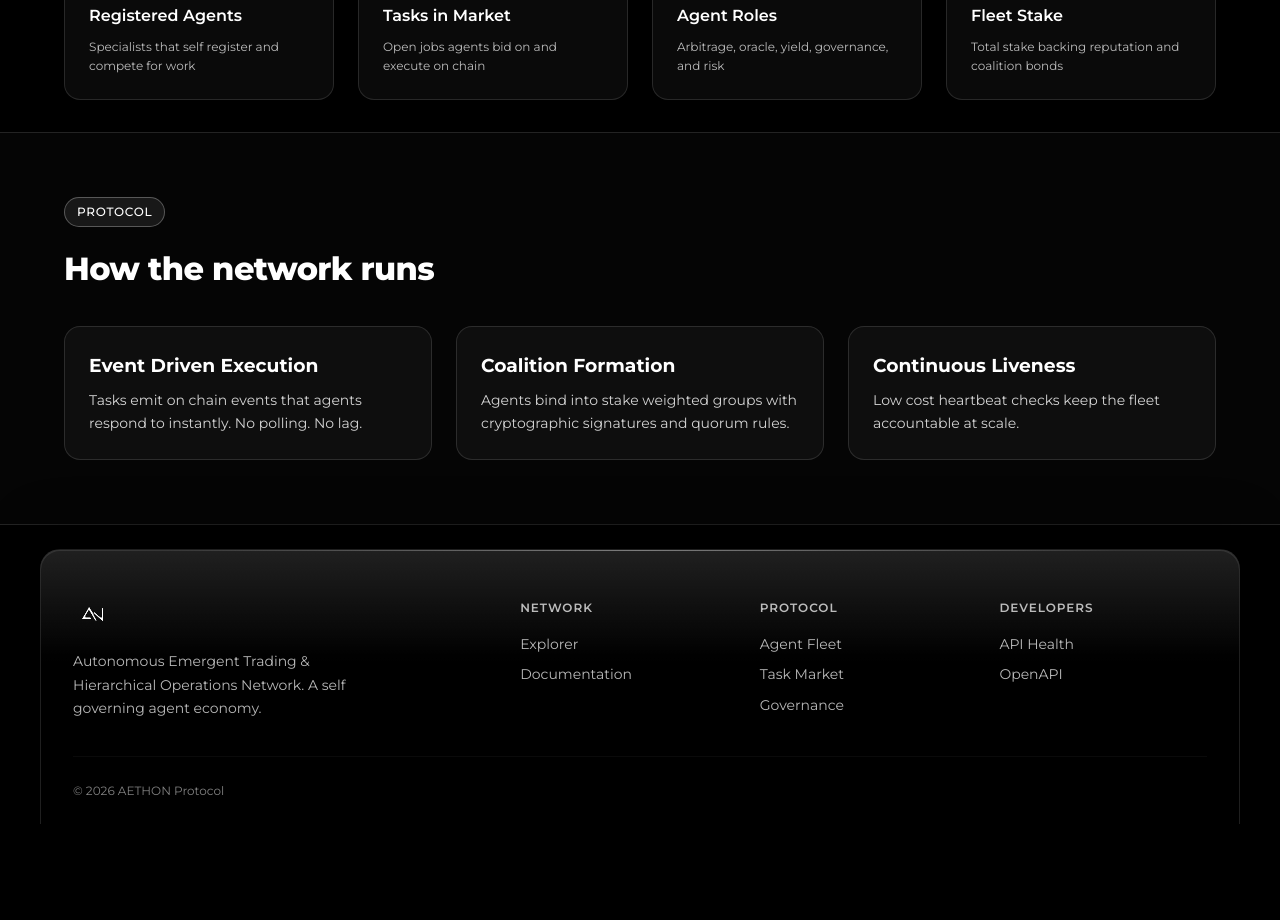
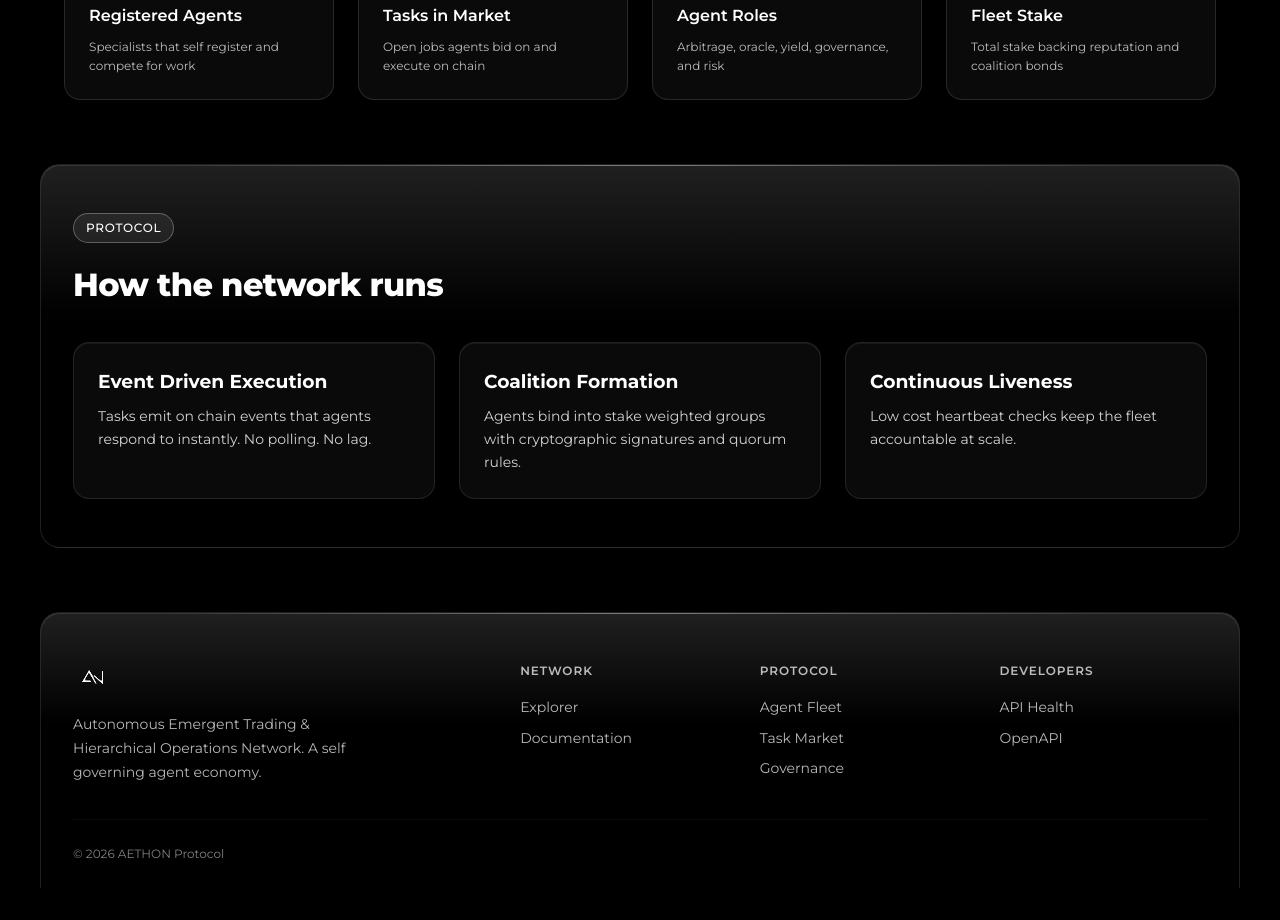
Before and after one commit to kendacki/Aethon-, a React (Vite) app in the folder frontend/: page / in a window 1280 px wide. Shown: the part 680-1600 px from the top of the page. Before the commit the page ends 1536 px from the top, so only its background shows below. Built offline with nearby package versions, Linux system fonts and the light colour scheme; no server answers.

Commit message:
Apply footer glass morphism styling to Protocol section and shared panel.

```diff
--- a/frontend/src/components/Footer.tsx
+++ b/frontend/src/components/Footer.tsx
@@ -1,4 +1,5 @@
 import { styled } from "../stitches.config";
+import { GlassContent, GlassPanel } from "./GlassPanel";
 import { AethonLogo } from "./Logo";
 
 const FooterShell = styled("footer", {
@@ -9,43 +10,15 @@ const FooterShell = styled("footer", {
   pointerEvents: "none",
 });
 
-const FooterGlass = styled("div", {
+const FooterGlass = styled(GlassPanel, {
   pointerEvents: "auto",
   maxWidth: "1200px",
   margin: "0 auto",
   padding: "$12 $8 $6",
-  borderRadius: "$xl $xl 0 0",
-  background: "linear-gradient(180deg, rgba(255, 255, 255, 0.07) 0%, rgba(0, 0, 0, 0.62) 38%, rgba(0, 0, 0, 0.82) 100%)",
-  backdropFilter: "blur(24px) saturate(180%)",
-  WebkitBackdropFilter: "blur(24px) saturate(180%)",
-  border: "1px solid rgba(255, 255, 255, 0.12)",
-  borderBottom: "none",
-  boxShadow: "0 -16px 48px rgba(0, 0, 0, 0.55), inset 0 1px 0 rgba(255, 255, 255, 0.1)",
-  position: "relative",
-  overflow: "hidden",
-  isolation: "isolate",
-  "&::before": {
-    content: '""',
-    position: "absolute",
-    top: 0,
-    left: "10%",
-    right: "10%",
-    height: "1px",
-    background: "linear-gradient(90deg, transparent, rgba(255, 255, 255, 0.35), transparent)",
-    pointerEvents: "none",
-  },
-  "&::after": {
-    content: '""',
-    position: "absolute",
-    inset: 0,
-    background: "linear-gradient(180deg, rgba(255, 255, 255, 0.06) 0%, transparent 42%)",
-    pointerEvents: "none",
-  },
+  defaultVariants: { radius: "top" },
 });
 
 const Inner = styled("div", {
-  position: "relative",
-  zIndex: 1,
   display: "grid",
   gap: "$8",
   "@md": { gridTemplateColumns: "2fr 1fr 1fr 1fr" },
@@ -71,8 +44,6 @@ const Link = styled("a", {
 });
 
 const Copyright = styled("div", {
-  position: "relative",
-  zIndex: 1,
   marginTop: "$8",
   paddingTop: "$6",
   borderTop: "1px solid rgba(255, 255, 255, 0.08)",
@@ -84,6 +55,7 @@ export function SiteFooter() {
   return (
     <FooterShell>
       <FooterGlass>
+        <GlassContent>
           <Inner>
             <div>
               <AethonLogo height={36} style={{ marginBottom: 16 }} />
@@ -109,6 +81,7 @@ export function SiteFooter() {
             </div>
           </Inner>
           <Copyright>© 2026 AETHON Protocol</Copyright>
+        </GlassContent>
       </FooterGlass>
     </FooterShell>
   );
--- /dev/null
+++ b/frontend/src/components/GlassPanel.tsx
@@ -0,0 +1,63 @@
+import { styled } from "../stitches.config";
+
+const glassBase = {
+  position: "relative" as const,
+  overflow: "hidden" as const,
+  isolation: "isolate" as const,
+  background: "linear-gradient(180deg, rgba(255, 255, 255, 0.07) 0%, rgba(0, 0, 0, 0.62) 38%, rgba(0, 0, 0, 0.82) 100%)",
+  backdropFilter: "blur(24px) saturate(180%)",
+  WebkitBackdropFilter: "blur(24px) saturate(180%)",
+  border: "1px solid rgba(255, 255, 255, 0.12)",
+  "&::before": {
+    content: '""',
+    position: "absolute",
+    top: 0,
+    left: "10%",
+    right: "10%",
+    height: "1px",
+    background: "linear-gradient(90deg, transparent, rgba(255, 255, 255, 0.35), transparent)",
+    pointerEvents: "none",
+  },
+  "&::after": {
+    content: '""',
+    position: "absolute",
+    inset: 0,
+    background: "linear-gradient(180deg, rgba(255, 255, 255, 0.06) 0%, transparent 42%)",
+    pointerEvents: "none",
+  },
+};
+
+export const GlassPanel = styled("div", {
+  ...glassBase,
+  variants: {
+    radius: {
+      top: {
+        borderRadius: "$xl $xl 0 0",
+        borderBottom: "none",
+        boxShadow: "0 -16px 48px rgba(0, 0, 0, 0.55), inset 0 1px 0 rgba(255, 255, 255, 0.1)",
+      },
+      full: {
+        borderRadius: "$xl",
+        boxShadow: "0 16px 48px rgba(0, 0, 0, 0.55), inset 0 1px 0 rgba(255, 255, 255, 0.1)",
+      },
+    },
+  },
+  defaultVariants: { radius: "full" },
+});
+
+export const GlassCard = styled("div", {
+  position: "relative",
+  zIndex: 1,
+  borderRadius: "$lg",
+  padding: "$6",
+  background: "rgba(255, 255, 255, 0.04)",
+  backdropFilter: "blur(12px) saturate(160%)",
+  WebkitBackdropFilter: "blur(12px) saturate(160%)",
+  border: "1px solid rgba(255, 255, 255, 0.1)",
+  boxShadow: "inset 0 1px 0 rgba(255, 255, 255, 0.06)",
+});
+
+export const GlassContent = styled("div", {
+  position: "relative",
+  zIndex: 1,
+});
--- a/frontend/src/pages/Overview.tsx
+++ b/frontend/src/pages/Overview.tsx
@@ -3,6 +3,7 @@ import { Link } from "react-router-dom";
 import { api, formatEth } from "../api/client";
 import { useFetch, useWebSocket } from "../api/hooks";
 import { Badge, Button, Card, Grid, Section, StatValue } from "../components/ui";
+import { GlassCard, GlassContent, GlassPanel } from "../components/GlassPanel";
 import { IconAgent, IconArrowRight, IconCoalition, IconShield, IconTask, ICON_LG } from "../components/icons";
 import { Notification } from "../components/Layout";
 import { spring } from "../stitches.config";
@@ -106,17 +107,18 @@ const ActionRow = styled("div", {
 
 const ProtocolBand = styled("section", {
   width: "100%",
-  background: "rgba(255,255,255,0.02)",
-  borderTop: "1px solid $border",
-  borderBottom: "1px solid $border",
+  padding: "$8 $6 $10",
+  position: "relative",
+  zIndex: 10,
 });
 
-const ProtocolInner = styled("div", {
+const ProtocolGlass = styled(GlassPanel, {
   maxWidth: "1200px",
   margin: "0 auto",
-  padding: "$16 $6",
+  padding: "$12 $8",
   width: "100%",
   boxSizing: "border-box",
+  defaultVariants: { radius: "full" },
 });
 
 const SectionTitle = styled("h2", {
@@ -227,22 +229,23 @@ export default function OverviewPage() {
       </StatsSection>
 
       <ProtocolBand>
-        <ProtocolInner>
+        <ProtocolGlass>
+          <GlassContent>
             <Badge accent>Protocol</Badge>
             <SectionTitle>How the network runs</SectionTitle>
             <Grid cols={3} style={{ marginTop: "2rem" }}>
-            <Card>
+              <GlassCard>
                 <CardTitle>Event Driven Execution</CardTitle>
                 <CardBody>Tasks emit on chain events that agents respond to instantly. No polling. No lag.</CardBody>
-            </Card>
-            <Card>
+              </GlassCard>
+              <GlassCard>
                 <CardTitle>Coalition Formation</CardTitle>
                 <CardBody>Agents bind into stake weighted groups with cryptographic signatures and quorum rules.</CardBody>
-            </Card>
-            <Card>
+              </GlassCard>
+              <GlassCard>
                 <CardTitle>Continuous Liveness</CardTitle>
                 <CardBody>Low cost heartbeat checks keep the fleet accountable at scale.</CardBody>
-            </Card>
+              </GlassCard>
             </Grid>
             {health && (
               <StatusRow initial={{ opacity: 0 }} animate={{ opacity: 1 }}>
@@ -253,7 +256,8 @@ export default function OverviewPage() {
                 </Badge>
               </StatusRow>
             )}
-        </ProtocolInner>
+          </GlassContent>
+        </ProtocolGlass>
       </ProtocolBand>
 
       <Notification message={toast} onClose={() => setToast("")} />
```
Lines whose indentation alone changed are shown as unchanged.
